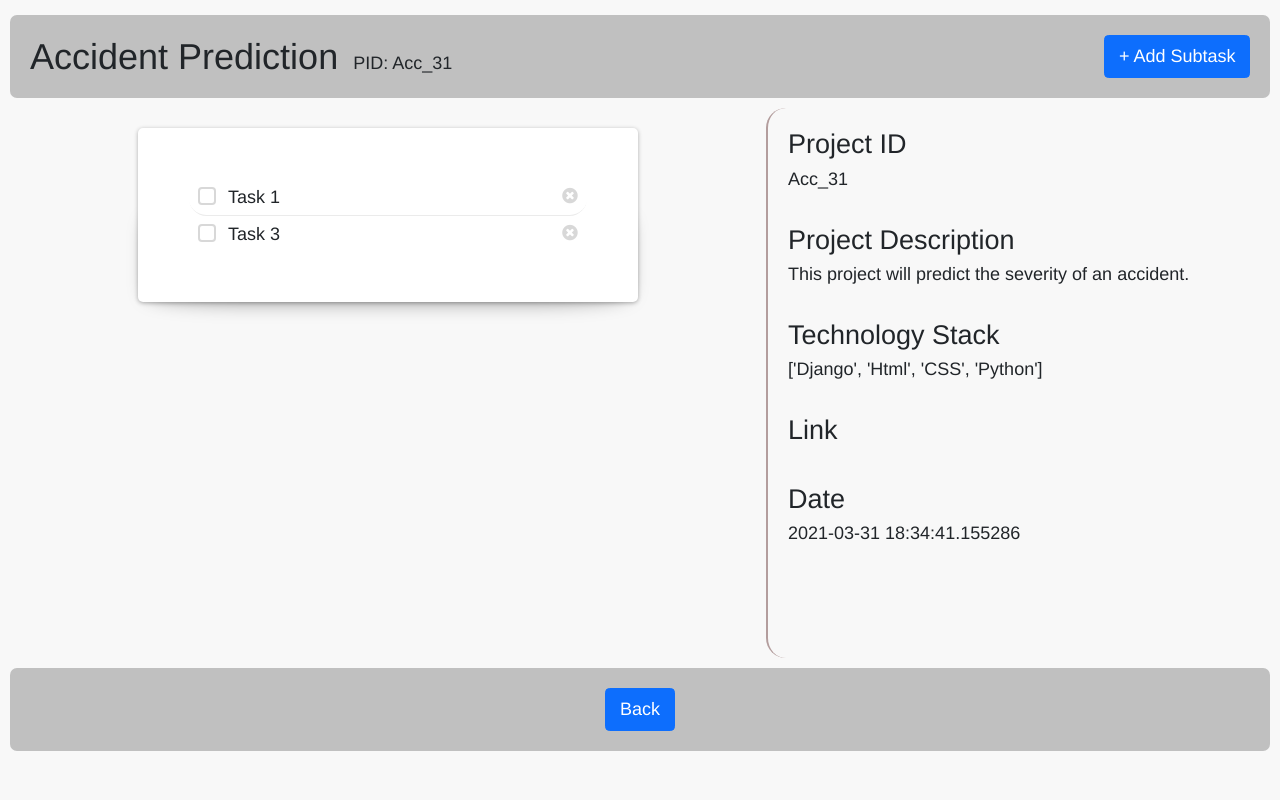
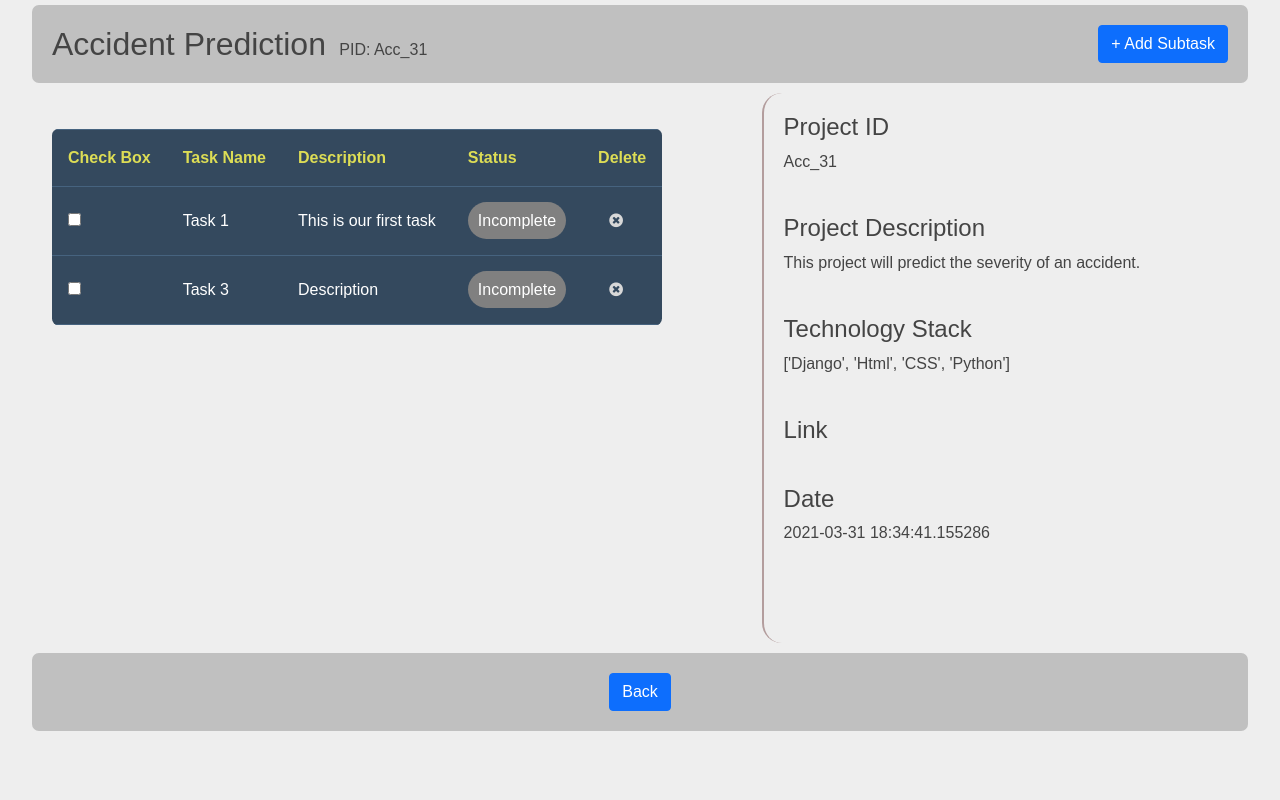
Before and after one commit to sruti2024/PRO_Act, a Django app: a page that uses templates/modules.html in a window 1280 px wide. Run offline with Django 3.2, Linux system fonts and the light colour scheme; data comes from the database, SQL or seed files in the repository; both versions use the stored data as it was after the commit; some libraries are stand-ins or nearby versions.

Commit message:
subtask table

```diff
--- a/home/views.py
+++ b/home/views.py
@@ -317,7 +317,7 @@ def project_add(request):
         desc = request.POST.get('desc')
         link = request.POST.get('link')
         stack = request.POST.getlist('stack')
-	proj_image = request.POST.get('proj_image')
+        proj_image = request.POST.get('proj_image')
         project_add = Project_add(
             name=name, desc=desc, link=link, stack=stack, proj_image=proj_image, date=datetime.today())
         project_add.save()
--- a/static/css/moduleStyle.css
+++ b/static/css/moduleStyle.css
@@ -103,192 +103,10 @@ section {
   color: white;
 }
 
-* {
-  /*transition*/
-  -webkit-transition: .25s ease-in-out;
-  -moz-transition: .25s ease-in-out;
-  -o-transition: .25s ease-in-out;
-  transition: .25s ease-in-out;
-  font-family: helvetica neue, helvetica, arial, sans-serif;
-  font-size: 18px;
-  line-height: 18px;
-  box-sizing: border-box;
-  margin: 0;
-}
-
-body {
-  background: #f8f8f8;
-}
-
-h1 {
-  text-align: center;
-  padding: 50px 0;
-  font-size: 30px;
-  margin: 0;
-  font-weight: 200;
-  color: #454545;
-}
-
-h1 .fa-check {
-  font-size: 30px;
-  margin-right: 10px;
-  color: #0eb0b7;
-}
-
-#todo-list {
-  width: 500px;
-  margin: 0 auto 50px auto;
-  padding: 50px;
-  background: white;
-  position: relative;
-  /*box-shadow*/
-  -webkit-box-shadow: 0 1px 4px rgba(0, 0, 0, 0.3);
-  -moz-box-shadow: 0 1px 4px rgba(0, 0, 0, 0.3);
-  box-shadow: 0 1px 4px rgba(0, 0, 0, 0.3);
-  /*border-radius*/
-  -webkit-border-radius: 5px;
-  -moz-border-radius: 5px;
-  border-radius: 5px;
-}
-
-#todo-list:before {
-  content: "";
-  position: absolute;
-  z-index: -1;
-  /*box-shadow*/
-  -webkit-box-shadow: 0 0 20px rgba(0, 0, 0, 0.4);
-  -moz-box-shadow: 0 0 20px rgba(0, 0, 0, 0.4);
-  box-shadow: 0 0 20px rgba(0, 0, 0, 0.4);
-  top: 50%;
-  bottom: 0;
-  left: 10px;
-  right: 10px;
-  /*border-radius*/
-  -webkit-border-radius: 100px / 10px;
-  -moz-border-radius: 100px / 10px;
-  border-radius: 100px / 10px;
-}
-
-.todo-wrap {
-  display: block;
-  position: relative;
-  padding-left: 35px;
-  /*box-shadow*/
-  -webkit-box-shadow: 0 2px 0 -1px #ebebeb;
-  -moz-box-shadow: 0 2px 0 -1px #ebebeb;
-  box-shadow: 0 2px 0 -1px #ebebeb;
-}
-
-.todo-wrap:last-of-type {
-  /*box-shadow*/
-  -webkit-box-shadow: none;
-  -moz-box-shadow: none;
-  box-shadow: none;
-}
-
-input[type="checkbox"] {
-  position: absolute;
-  height: 0;
-  width: 0;
-  opacity: 0;
-  top: -600px;
-}
-
-.todo {
-  display: inline-block;
-  font-weight: 200;
-  padding: 10px 5px;
-  height: 37px;
-  position: relative;
-}
-
-.todo:before {
-  content: '';
-  display: block;
-  position: absolute;
-  top: calc(50% + 2px);
-  left: 0;
-  width: 0%;
-  height: 1px;
-  background: #cd4400;
-  /*transition*/
-  -webkit-transition: .25s ease-in-out;
-  -moz-transition: .25s ease-in-out;
-  -o-transition: .25s ease-in-out;
-  transition: .25s ease-in-out;
-}
-
-.todo:after {
-  content: '';
-  display: block;
-  position: absolute;
-  z-index: 0;
-  height: 18px;
-  width: 18px;
-  top: 9px;
-  left: -25px;
-  /*box-shadow*/
-  -webkit-box-shadow: inset 0 0 0 2px #d8d8d8;
-  -moz-box-shadow: inset 0 0 0 2px #d8d8d8;
-  box-shadow: inset 0 0 0 2px #d8d8d8;
-  /*transition*/
-  -webkit-transition: .25s ease-in-out;
-  -moz-transition: .25s ease-in-out;
-  -o-transition: .25s ease-in-out;
-  transition: .25s ease-in-out;
-  /*border-radius*/
-  -webkit-border-radius: 4px;
-  -moz-border-radius: 4px;
-  border-radius: 4px;
-}
-
-.todo:hover:after {
-  /*box-shadow*/
-  -webkit-box-shadow: inset 0 0 0 2px #949494;
-  -moz-box-shadow: inset 0 0 0 2px #949494;
-  box-shadow: inset 0 0 0 2px #949494;
-}
-
-.todo .fa-check {
-  position: absolute;
-  z-index: 1;
-  left: -31px;
-  top: 0;
-  font-size: 1px;
-  line-height: 36px;
-  width: 36px;
-  height: 36px;
-  text-align: center;
-  color: transparent;
-  text-shadow: 1px 1px 0 white, -1px -1px 0 white;
-}
-
-:checked+.todo {
-  color: #717171;
-}
-
-:checked+.todo:before {
-  width: 100%;
-}
-
-:checked+.todo:after {
-  /*box-shadow*/
-  -webkit-box-shadow: inset 0 0 0 2px #0eb0b7;
-  -moz-box-shadow: inset 0 0 0 2px #0eb0b7;
-  box-shadow: inset 0 0 0 2px #0eb0b7;
-}
-
-:checked+.todo .fa-check {
-  font-size: 20px;
-  line-height: 35px;
-  color: #0eb0b7;
-}
-
 /* Delete Items */
 
 .delete-item {
   display: block;
-  position: absolute;
   height: 36px;
   width: 36px;
   line-height: 36px;
@@ -302,22 +120,112 @@ input[type="checkbox"] {
   color: #cd4400;
 }
 
-.input-todo {
-  border: none;
-  outline: none;
-  font-weight: 200;
-  position: relative;
-  top: -1px;
-  margin: 0;
-  padding: 0;
-  width: 100%;
+
+@import "https://fonts.googleapis.com/css?family=Montserrat:300,400,700";
+
+.rwd-table {
+  margin: 1em 0;
+  min-width: 300px;
 }
 
-.editing {
-  height: 0;
+.rwd-table tr {
+  border-top: 1px solid #ddd;
+  border-bottom: 1px solid #ddd;
+}
+
+.rwd-table th {
+  display: none;
+}
+
+.rwd-table td {
+  display: block;
+}
+
+.rwd-table td:first-child {
+  padding-top: .5em;
+}
+
+.rwd-table td:last-child {
+  padding-bottom: .5em;
+}
+
+.rwd-table td:before {
+  content: attr(data-th) ": ";
+  font-weight: bold;
+  width: 6.5em;
+  display: inline-block;
+}
+
+@media (min-width: 480px) {
+  .rwd-table td:before {
+    display: none;
+  }
+}
+
+.rwd-table th,
+.rwd-table td {
+  text-align: left;
+}
+
+@media (min-width: 480px) {
+
+  .rwd-table th,
+  .rwd-table td {
+    display: table-cell;
+    padding: .25em .5em;
+  }
+
+  .rwd-table th:first-child,
+  .rwd-table td:first-child {
+    padding-left: 0;
+  }
+
+  .rwd-table th:last-child,
+  .rwd-table td:last-child {
+    padding-right: 0;
+  }
+}
+
+body {
+  padding: 0 2em;
+  font-family: Montserrat, sans-serif;
+  -webkit-font-smoothing: antialiased;
+  text-rendering: optimizeLegibility;
+  color: #444;
+  background: #eee;
+}
+
+h1 {
+  font-weight: normal;
+  letter-spacing: -1px;
+  color: #34495E;
+}
+
+.rwd-table {
+  background: #34495E;
+  color: #fff;
+  border-radius: .4em;
   overflow: hidden;
 }
 
-.editing.todo-wrap {
-  box-shadow: 0 0 400px rgba(0, 0, 0, .8), inset 0 0px 0 2px #ebebeb;
+.rwd-table tr {
+  border-color: #46637f;
 }
+
+.rwd-table th,
+.rwd-table td {
+  margin: .5em 1em;
+}
+
+@media (min-width: 480px) {
+
+  .rwd-table th,
+  .rwd-table td {
+    padding: 1em !important;
+  }
+}
+
+.rwd-table th,
+.rwd-table td:before {
+  color: #dd5;
+}
--- a/templates/modules.html
+++ b/templates/modules.html
@@ -12,6 +12,7 @@
 
   <link rel="stylesheet" href="{% static 'css/moduleStyle.css' %}" type="text/css">
   <title>PRO_Act || Modules</title>
+  <script src="https://cdnjs.cloudflare.com/ajax/libs/modernizr/2.8.3/modernizr.min.js" type="text/javascript"></script>
 </head>
 <body>
   <header>
@@ -21,25 +22,56 @@
    </header>
   <div class= "main">
     <section>
-       <form id="todo-list">
+      <table class="rwd-table">
+        <tr>
+          <th>Check Box</th>
+          <th>Task Name</th>
+          <th>Description</th>
+          <th>Status</th>
+          <th>Delete</th>
+        </tr>
         {% for subtask in all_subtasks %}
-        <span class="todo-wrap">
+        <tr id="row{{subtask.id}}">
+          <td data-th="Check Box">
+
           {% if subtask.status == "incomplete" %}
           <input type="checkbox" id="{{subtask.id}}" onclick="checkme(this)"/>
           {% else %}
           <input type="checkbox" id="{{subtask.id}}" onclick="checkme(this)" checked/>
           {% endif %}
-          <label for="{{subtask.id}}" class="todo">
-            <i class="fa fa-check"></i>
+
+          </td>
+
+          <td data-th="Task Name">
+
+          <label for="{{subtask.id}}">
             {{subtask.name}}
           </label>
+
+          </td>
+
+          <td data-th="Description">
+            {{subtask.description}}
+          </td>
+
+          <td data-th="Status" id="subtask_status{{subtask.id}}">
+          {% if subtask.status == "complete" %}
+          <span style="background-color: green;padding: 10px;">Complete</span>
+          {% else %}
+          <span style="background-color: grey;padding: 10px;">Incomplete</span>
+          {% endif %}
+          </td>
+
+          <td data-th="Delete">
+
           <span class="delete-item" title="remove" id="{{subtask.id}}">
             <i class="fa fa-times-circle"></i>
           </span>
-        </span>
+
+          </td>
+        </tr>
         {% endfor %}
-      </form>
-      </ul>
+      </table>
 
     </section>
     <aside class="right">
@@ -92,12 +124,7 @@
           url: '{% url 'subtaskaction' %}',
           data: {"action":"delete",'id': this.id},
         })
-      parentItem.animate({
-        left: "-30%",
-        height: 0,
-        opacity: 0
-      }, 200);
-      setTimeout(function () { $(parentItem).remove(); }, 1000);
+      $(`#row${this.id}`).remove()
     });
 
     // Enter Key detect
@@ -120,6 +147,7 @@
           url: '{% url 'subtaskaction' %}',
           data: {"action":"check",'id': ele.id},
         })
+        document.getElementById(`subtask_status${ele.id}`).innerHTML = '<span style="background-color: green;padding: 10px;">Complete</span>'
       }
       else{
         $.ajax({
@@ -127,6 +155,7 @@
           url: '{% url 'subtaskaction' %}',
           data: {"action":"uncheck",'id': ele.id},
         })
+        document.getElementById(`subtask_status${ele.id}`).innerHTML = '<span style="background-color: grey;padding: 10px;">Incomplete</span>'
       }
     }
   </script>
```
Also changed, not shown: db.sqlite3, home/migrations/0003_project_add_proj_image.py (added).
